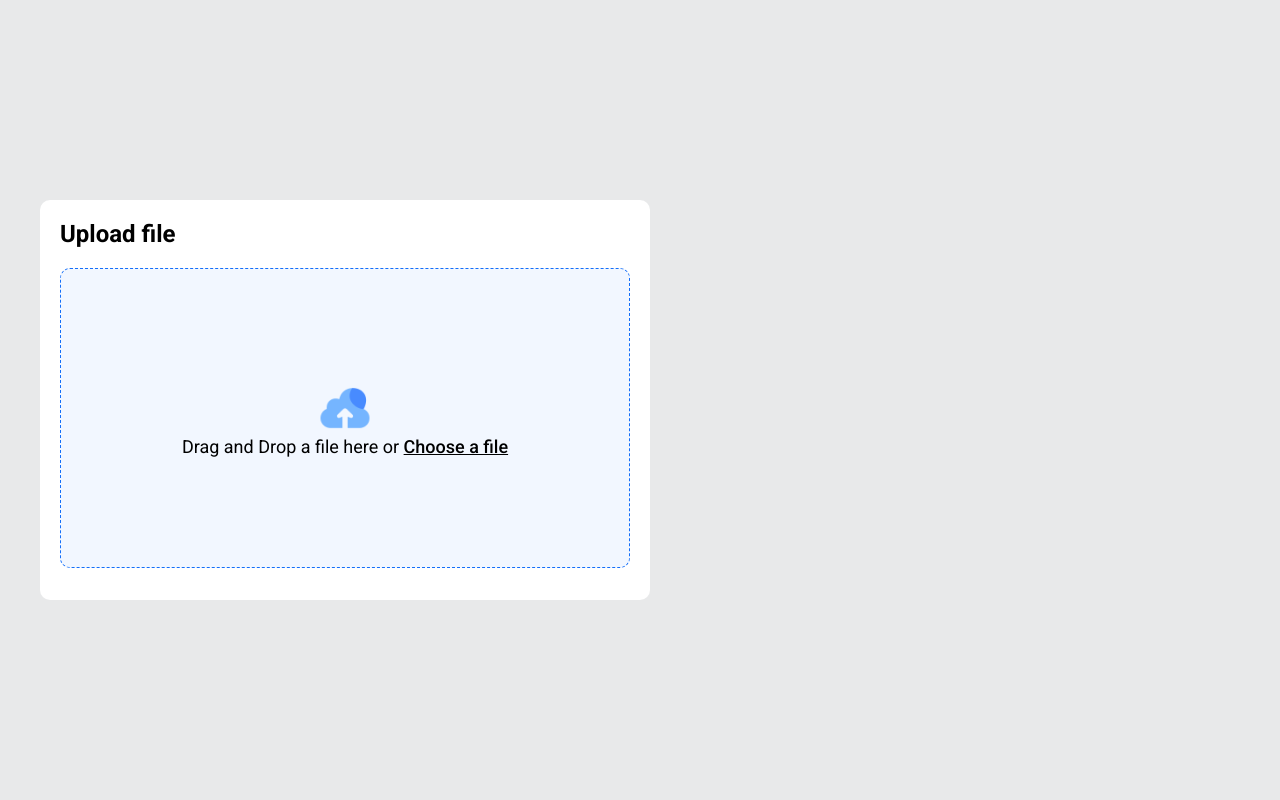
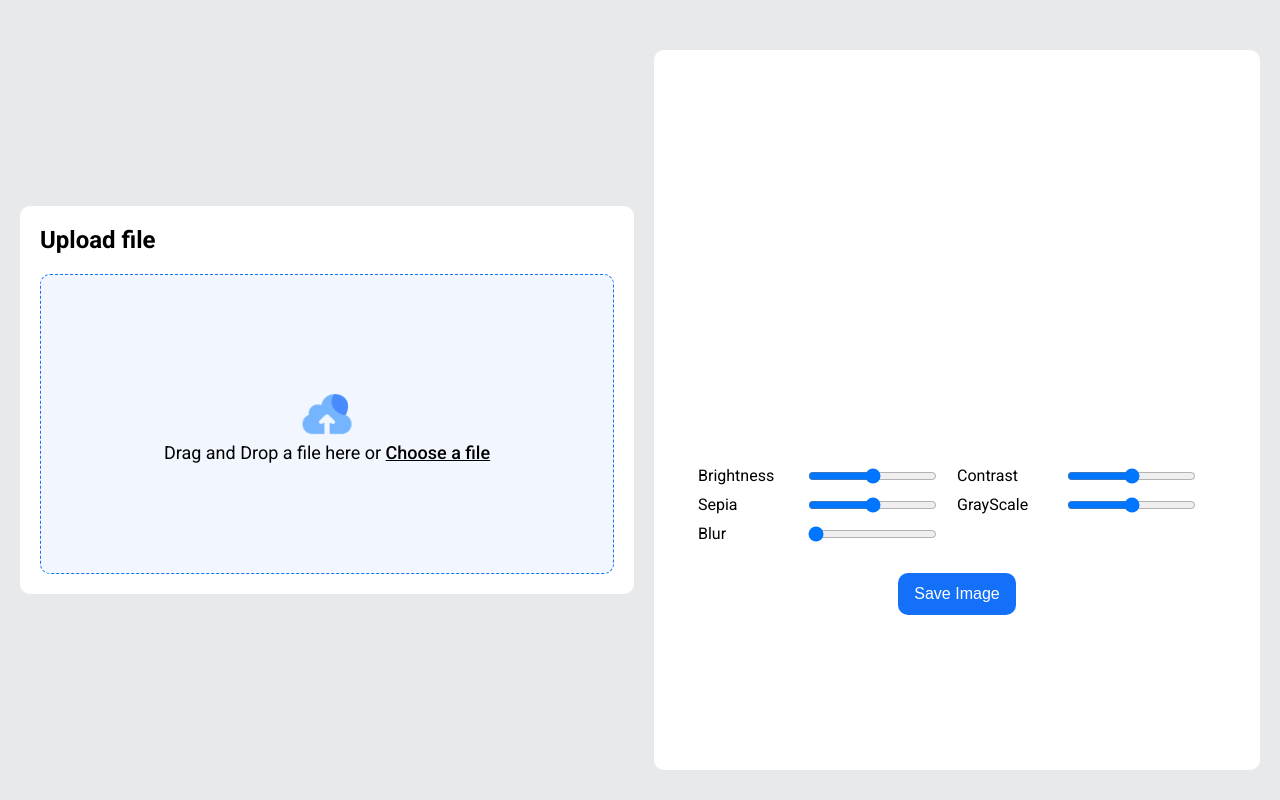
Before and after one commit to SnNano/CodingChallenge, a plain HTML site: page index.html in a window 1280 px wide. Drawn offline with Linux system fonts and the light colour scheme.

Commit message:
add more styles for right side css and html files

```diff
--- a/index.html
+++ b/index.html
@@ -17,14 +17,66 @@
             width="56"
             height="56"
           />
-          <input type="file" class="file-input" />
+          <input type="file" id="imageUpload" class="file-input" />
           <p id="file-name">
             Drag and Drop a file here or
             <span class="choose-file">Choose a file</span>
           </p>
         </div>
       </div>
-      <div class="flex-1"></div>
+      <div class="flex-1 center-elements display-image full">
+        <div class="image-wrapper center-elements">
+          <img
+            id="displayImage"
+            src="#"
+            alt="displayed pic"
+            style="display: none"
+          />
+        </div>
+        <div class="flex-1">
+          <div class="row">
+            <div class="ranges">
+              <label>Brightness</label>
+              <input
+                type="range"
+                id="brightness"
+                min="0"
+                max="200"
+                value="100"
+              />
+            </div>
+            <div class="ranges">
+              <label>Contrast</label>
+              <input type="range" id="contrast" min="0" max="200" value="100" />
+            </div>
+          </div>
+          <div class="row">
+            <div class="ranges">
+              <label>Sepia</label>
+              <input type="range" id="sepia" min="0" max="200" value="100" />
+            </div>
+            <div class="ranges">
+              <label>GrayScale</label>
+              <input
+                type="range"
+                id="grayscale"
+                min="0"
+                max="200"
+                value="100"
+              />
+            </div>
+          </div>
+          <div class="row">
+            <div class="ranges">
+              <label>Blur</label>
+              <input type="range" id="blur" min="0" max="10" value="0" />
+            </div>
+          </div>
+          <div class="center-elements button">
+            <button class="save-btn">Save Image</button>
+          </div>
+        </div>
+      </div>
     </div>
     <script src="script.js" defer></script>
   </body>
--- a/styles.css
+++ b/styles.css
@@ -14,11 +14,17 @@ body{
 }
 
 .container{
+    display: flex;
     gap: 20px;
     height: 100%;
+    margin: 0 20px;
 }
 .flex-1{
     flex: 1;
+}
+.full{
+    width: 100%;
+    height: 100%;
 }
 .center-elements{
     display: flex;
@@ -28,9 +34,7 @@ body{
 .drop-image{
     background-color: #fff;
     border-radius: 10px;
-    margin:0px 40px;
     padding: 20px;
-    height: 400px;
     width: 100%;
 }
 .drop-image h2 {
@@ -68,3 +72,62 @@ body{
    font-weight: 500;
    text-decoration: underline;
 }
+
+.display-image{
+    background-color: #fff;
+    border-radius: 10px;
+    margin-top: 20px;
+    height: 90%;
+    display: flex;
+    flex-direction: column;
+    padding: 16px;
+}
+.image-wrapper {
+    width: 200px;
+    height: 400px;
+    overflow: hidden;
+  }
+
+.display-image img{
+    border-top-left-radius: 10px;
+    border-top-right-radius: 10px;
+    width: 100%;
+    height: auto;
+    object-fit: cover;
+    flex: 1;
+}
+.ranges {
+    display: flex;
+    align-items: center;
+    margin-bottom: 10px;
+    margin-right: 20px;
+  }
+
+  .ranges label {
+    width: 100px;
+    margin-right: 10px;
+  }
+
+  .ranges input[type="range"] {
+    flex: 1;
+  }
+  .row{
+    display:flex
+  }
+.button{
+    margin-top: 20px;
+}
+  .save-btn{
+    color:#fff;
+    background-color: #146ff9;
+    font-size: 16px;
+    font-weight: 500;
+    border-radius: 10px;
+    padding: 12px 16px;
+    outline: 0;
+    border:0;
+    cursor: pointer;
+  }
+  .save-btn:hover{
+    background-color: #146ff992;
+  }
```
